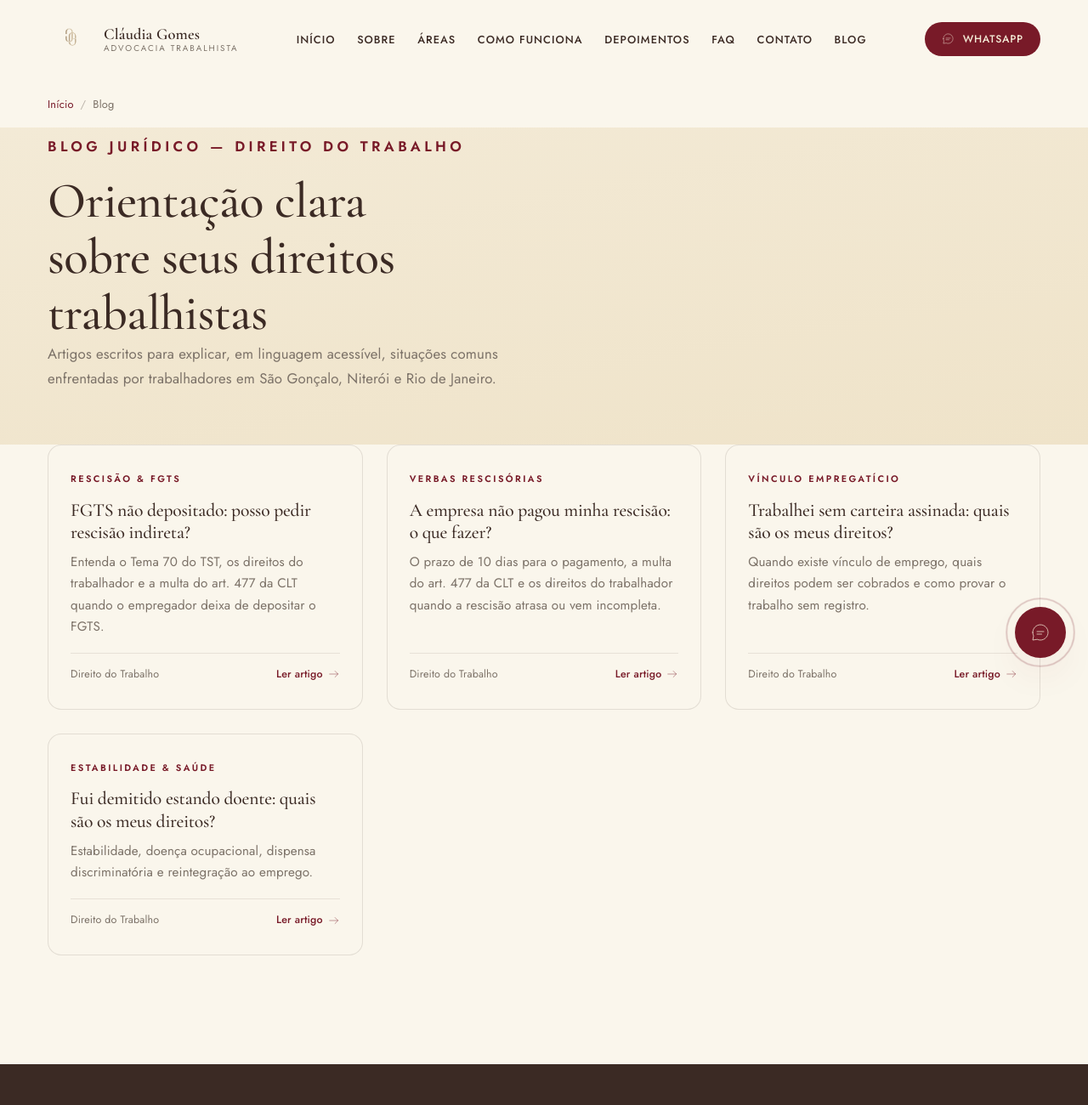
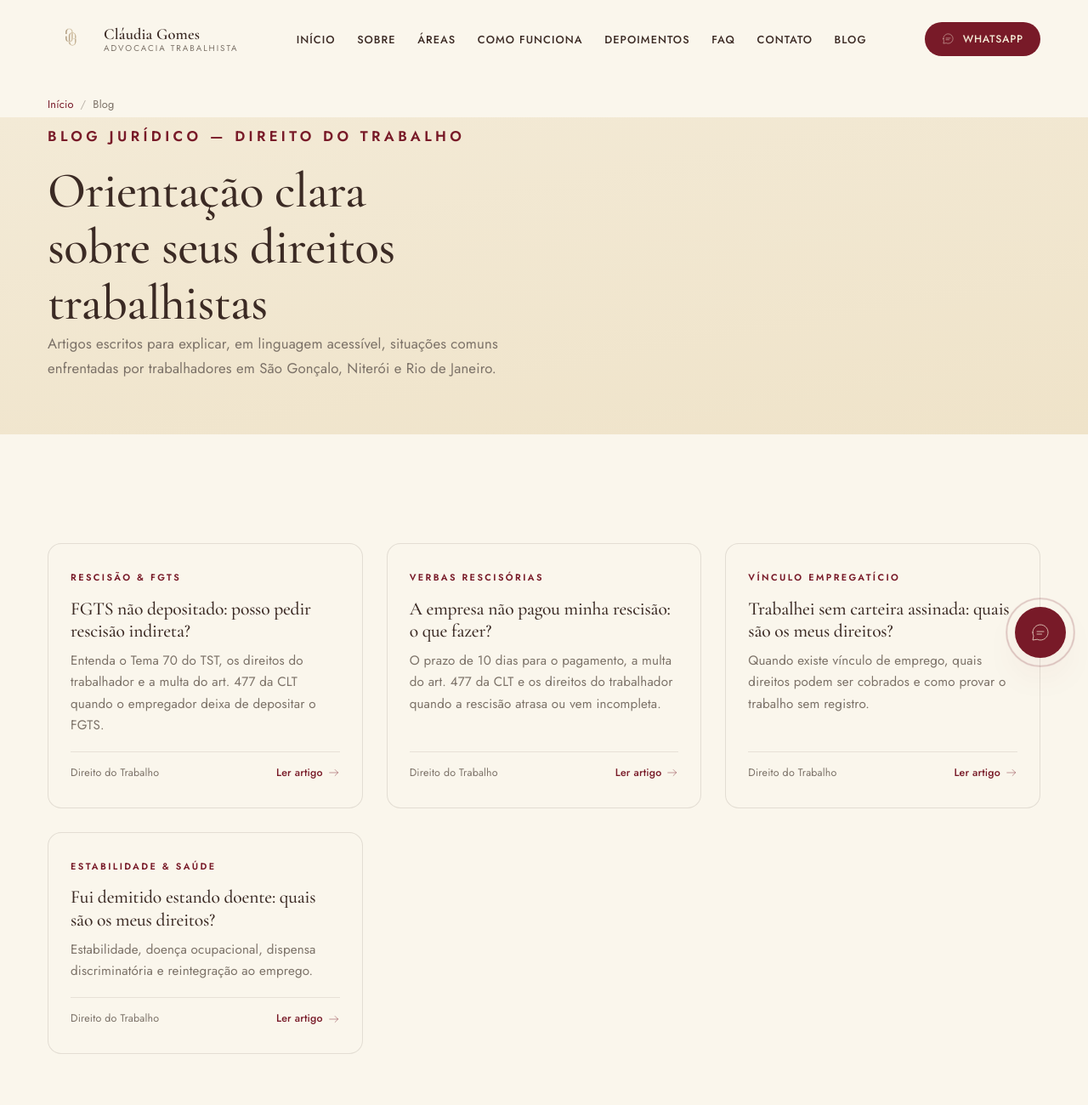
Before and after one commit to ArthurSoares-dev/testeCD, a plain HTML site: page blog/index.html in a window 1280 px wide. Shown: the top 1300 px of the page at 85% size. Drawn offline with nearby package versions, Linux system fonts and the light colour scheme.

Commit message:
agora sim

```diff
--- a/assets/blog.css
+++ b/assets/blog.css
@@ -5,7 +5,7 @@
 =================================================================== */
 
 /* ---------- Breadcrumb ---------- */
-.breadcrumb{padding:112px 0 16px;font-size:.8rem;color:var(--gray-warm)}
+.breadcrumb{padding:112px 0 4px;font-size:.8rem;color:var(--gray-warm)}
 .breadcrumb a{color:var(--wine)}
 .breadcrumb a:hover{text-decoration:underline}
 .breadcrumb span{margin:0 8px;opacity:.5}
@@ -16,7 +16,7 @@
 .blog-hero p{max-width:56ch;font-size:1.05rem}
 
 /* ---------- Grid de artigos ---------- */
-.blog-grid-section{padding:0 0 var(--section-pad)}
+.blog-grid-section{padding:var(--section-pad) 0}
 .blog-grid{display:grid;grid-template-columns:repeat(3,1fr);gap:28px}
 @media(max-width:980px){.blog-grid{grid-template-columns:repeat(2,1fr)}}
 @media(max-width:640px){.blog-grid{grid-template-columns:1fr}}
```
